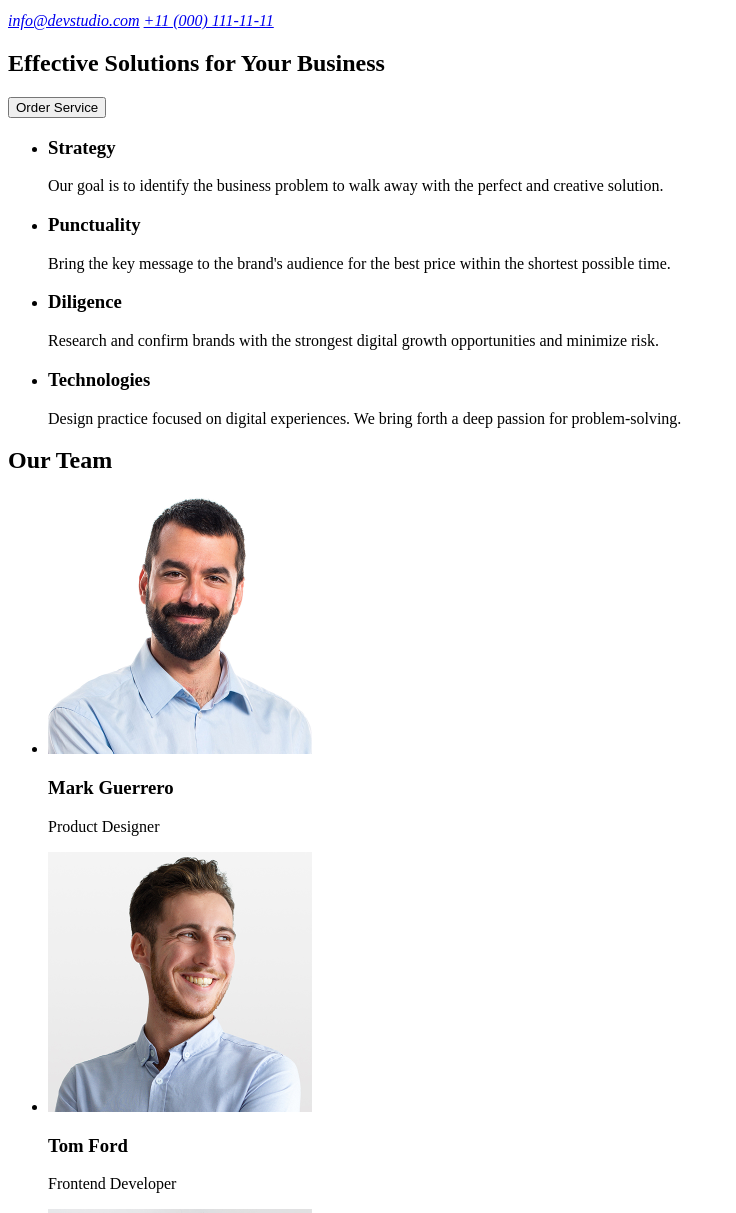
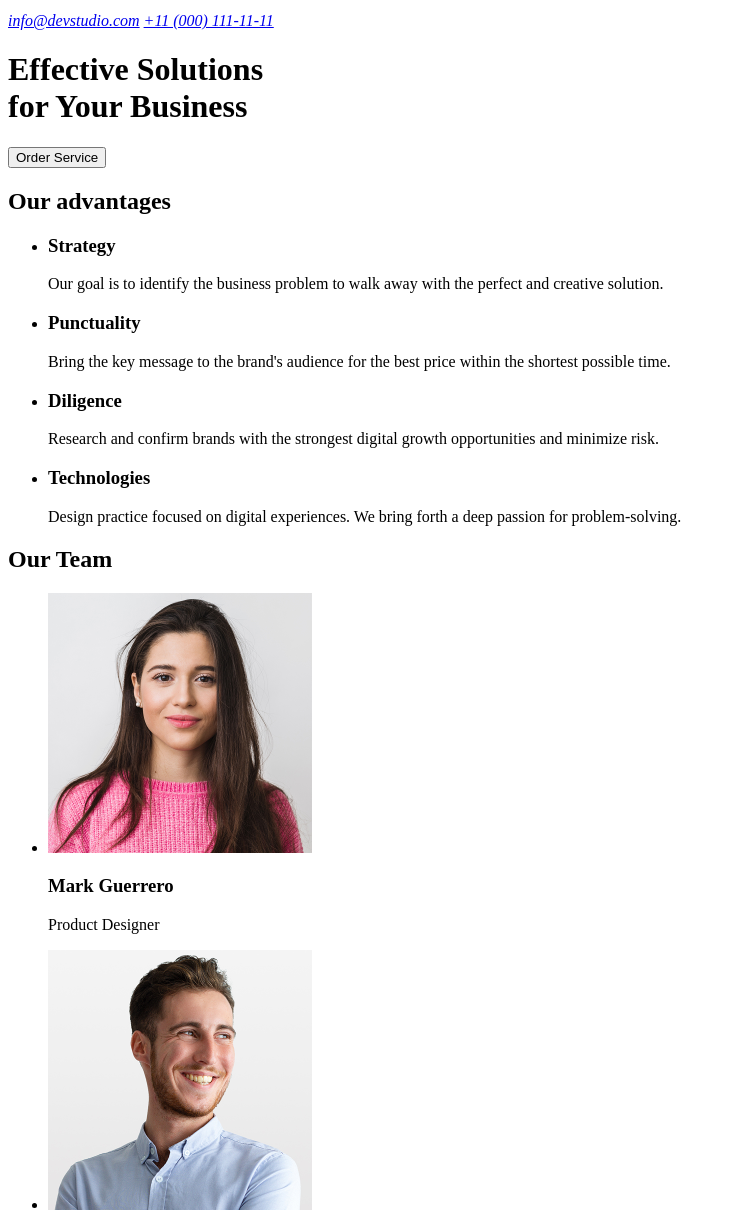
Before and after one commit to serhii-stetsiuk/goit-markup-hw-02, a plain HTML site: page index.html in a window 1280 px wide. Shown: the part 100-1313 px from the top of the page, without its empty margins (0-736 px from the left). Drawn offline with Linux system fonts and the light colour scheme.

Commit message:
Ready for homework submission

```diff
--- a/index.html
+++ b/index.html
@@ -7,7 +7,7 @@
   </head>
   <body>
     <header>
-      <a href="index.html">WEBSTUDIO</a>
+      <a href="index.html" class="baner"><span>WEB</span>STUDIO</a>
       <nav>
         <ul>
           <li>Studio</li>
@@ -21,17 +21,19 @@
       </address>
     </header>
     <main>
-      <section id="solutions">
-        <h1>Effective Solutions for Your Business</h1>
+      <div>
+        <h1>Effective Solutions<br />for Your Business</h1>
         <button type="button">Order Service</button>
-      </section>
-      <section id="goals">
+      </div>
+      <section>
+        <div>
+          <h2>Our advantages</h2>
           <ul>
             <li>
               <h3>Strategy</h3>
               <p>
-              Our goal is to identify the business problem to walk away with the
-              perfect and creative solution.
+                Our goal is to identify the business problem to walk away with
+                the perfect and creative solution.
               </p>
             </li>
             <li>
@@ -56,13 +58,14 @@
               </p>
             </li>
           </ul>
+        </div>
       </section>
-      <section id="team">
+      <section>
         <h2>Our Team</h2>
         <ul>
           <li>
             <img
-              src="./images/01.jpg"
+              src="./images/camila_garcia.jpg"
               width="264"
               height="260"
               alt="Mark Guerrero"
@@ -72,7 +75,7 @@
           </li>
           <li>
             <img
-              src="./images/02.jpg"
+              src="./images/tom_ford.jpg"
               width="264"
               height="260"
               alt="Tom Ford"
@@ -82,7 +85,7 @@
           </li>
           <li>
             <img
-              src="./images/03.jpg"
+              src="./images/camila_garcia.jpg"
               width="264"
               height="260"
               alt="Camila Garcia"
@@ -92,7 +95,7 @@
           </li>
           <li>
             <img
-              src="./images/04.jpg"
+              src="./images/daniel_wilson.jpg"
               width="264"
               height="260"
               alt="Daniel Wilson"
@@ -104,11 +107,13 @@
       </section>
     </main>
     <footer>
-      <a href="index.html">WEBSTUDIO</a>
+      <div>
+        <a href="index.html" class="baner"><span>WEB</span>STUDIO</a>
         <p>
-        Increase the flow of customers and sales for your business with digital
-        marketing & growth solutions.
+          Increase the flow of customers and sales for your business with
+          digital marketing & growth solutions.
         </p>
+      </div>
     </footer>
   </body>
 </html>
```
Also changed, not shown: images/camila_garcia.jpg (renamed from images/03.jpg), images/daniel_wilson.jpg (renamed from images/04.jpg), images/mark_guerrero.jpg (renamed from images/01.jpg), images/tom_ford.jpg (renamed from images/02.jpg). Lines whose indentation alone changed are shown as unchanged.
